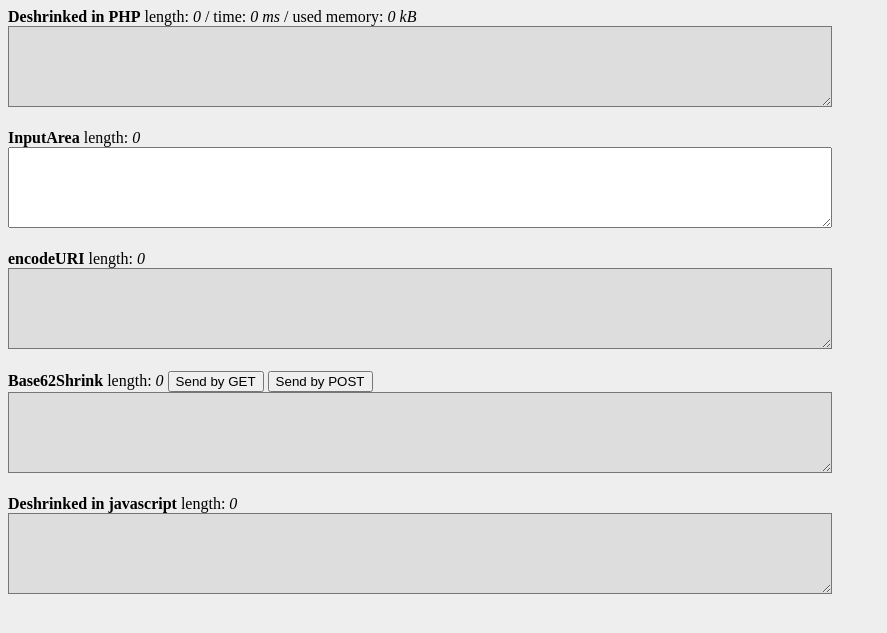
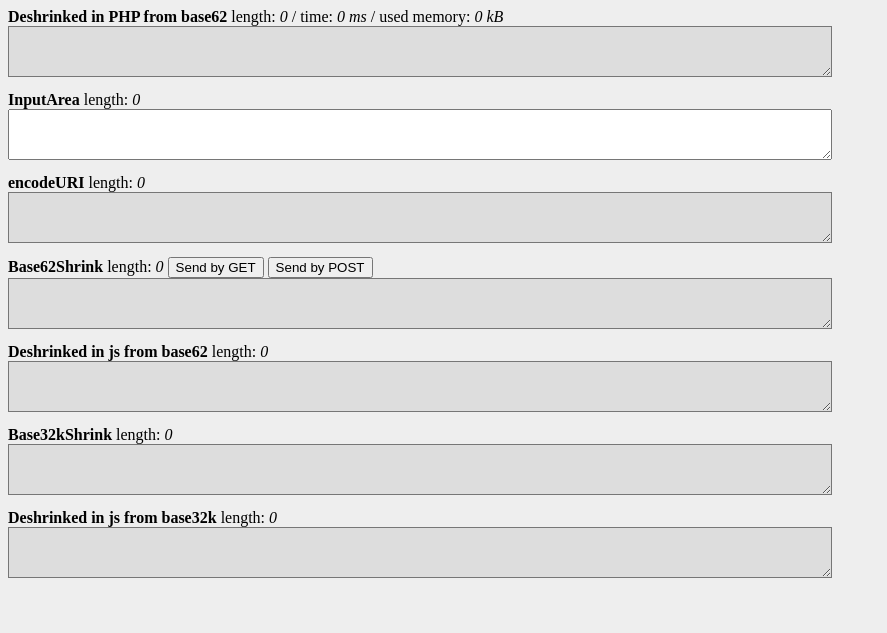
Before and after one commit to ironer/base62shrink, a PHP site: page / in a window 1280 px wide. Shown: the top 633 px of the page, without its empty margins (0-887 px from the left). Run offline with PHP 8.4, Linux system fonts and the light colour scheme.

Commit message:
Added base8 to base32k encoding for storing in local storage.

```diff
--- a/Base62Shrink.php
+++ b/Base62Shrink.php
@@ -25,7 +25,7 @@ class Base62Shrink {
 	}
 
 	private static function base8To62($base8 = '') {
-		$base8 = strlen($base8) % 2 ? '1' . $base8 : '0' . $base8 . '0';
+		$base8 = strlen($base8) % 2 ? '0' . $base8 : '1' . $base8 . '0';
 		for ($base62 = '', $i = 0, $j = strlen($base8); ++$i < $j; ++$i) {
 			$base62 .= self::$b62array[intVal((substr($base8, $i - 1, 2)), 8)];
 		}
@@ -36,7 +36,7 @@ class Base62Shrink {
 		for ($base8 = '', $i = 0, $j = strlen($base62); $i < $j; ++$i) {
 			$base8 .= str_pad(base_convert((string) self::$b62object[$base62[$i]], 10, 8), 2, '0', STR_PAD_LEFT);
 		}
-		return $base8[0] === '1' ? substr($base8, 1) : substr($base8, 1, -1);
+		return $base8[0] === '0' ? substr($base8, 1) : substr($base8, 1, -1);
 	}
 
 	private static function deltaShrinkToBase8($intArray = array()) {
--- a/b62s.js
+++ b/b62s.js
@@ -1,13 +1,56 @@
-var b62s = {};
+var b62s = {'initialized': false};
 
 b62s.compress = function(text) {
-	b62s._bd || b62s._init();
-	return text ? b62s._base8To62(b62s._deltaShrinkToBase8(b62s._compressLZW(b62s._encodeUtf8(text)))) : '';
+	b62s.initialized || b62s._init();
+	return text ? b62s._deltaShrinkToBase8(b62s._compressLZW(b62s._encodeUtf8(text))) : '';
 };
 
-b62s.decompress = function(compressed) {
-	b62s._bd || b62s._init();
-	return compressed ? b62s._decodeUtf8(b62s._decompressLZW(b62s._deltaUnshrinkFromBase8(b62s._base62To8(compressed)))) : '';
+b62s.decompress = function(base8) {
+	b62s.initialized || b62s._init();
+	return base8 ? b62s._decodeUtf8(b62s._decompressLZW(b62s._deltaUnshrinkFromBase8(base8))) : '';
+};
+
+b62s.base8To32k = function(base8) {
+	if (!base8) return '';
+	var add = (5 - (base8.length + 1) % 5) % 5;
+	base8 = add + base8;
+	while (add-- > 0) base8 += '0';
+
+	for (var base32k = '', i = 0, j = base8.length, k; i < j; i += 5) {
+		k = parseInt((base8.substr(i, 5)), 8) + 13312;
+		if (k > 19893) k += (k > 40795) ? 16548 : 74;
+		base32k += String.fromCharCode(k);
+	}
+	return base32k;
+};
+
+b62s.base32kTo8 = function(base32k) {
+	if (!base32k) return '';
+	for (var base8 = '', i = 0, j = base32k.length, k; i < j; ++i) {
+		k = base32k.charCodeAt(i) - 13312;
+		if (k > 6581) k -= (k > 27557) ? 16548 : 74;
+		k = parseInt(k).toString(8);
+		while (k.length < 5) k = '0' + k;
+		base8 += k;
+	}
+	return base8[0] === '0' ? base8.slice(1) : base8.slice(1, -parseInt(base8[0]));
+};
+
+b62s.base8To62 = function(base8) {
+	if (!base8) return '';
+	b62s.initialized || b62s._init();
+	base8 = base8.length % 2 ? '0' + base8 : '1' + base8 + '0';
+	for (var base62 = '', i = 0, j = base8.length; ++i < j; ++i) base62 += b62s._b62array[parseInt((base8.substr(i - 1, 2)), 8)];
+	return base62;
+};
+
+b62s.base62To8 = function(base62) {
+	if (!base62) return '';
+	b62s.initialized || b62s._init();
+	for (var base8 = '', i = 0, j = base62.length, k; i < j; ++i) {
+		base8 += (k = parseInt(b62s._b62object[base62[i]]).toString(8))[1] ? k[0] + k[1] : '0' + k[0];
+	}
+	return base8[0] === '0' ? base8.slice(1) : base8.slice(1, -1);
 };
 
 b62s._init = function() {
@@ -18,20 +61,7 @@ b62s._init = function() {
 	b62s._LZWarray = [];
 	b62s._LZWobject = {};
 	for (i = 0; i < 256; ++i) b62s._LZWobject[b62s._LZWarray[i] = String.fromCharCode(i)] = i;
-	b62s._bd = true;
-};
-
-b62s._base8To62 = function(base8) {
-	base8 = base8.length % 2 ? '1' + base8 : '0' + base8 + '0';
-	for (var base62 = '', i = 0, j = base8.length; ++i < j; ++i) base62 += b62s._b62array[parseInt((base8.substr(i - 1, 2)), 8)];
-	return base62;
-};
-
-b62s._base62To8 = function(base62) {
-	for (var base8 = '', i = 0, j = base62.length, k; i < j; ++i) {
-		base8 += (k = parseInt(b62s._b62object[base62[i]]).toString(8))[1] ? k[0] + k[1] : '0' + k[0];
-	}
-	return base8[0] === '1' ? base8.slice(1) : base8.slice(1, -1);
+	b62s.initialized = true;
 };
 
 b62s._deltaShrinkToBase8 = function(intArray) {
--- a/index.php
+++ b/index.php
@@ -15,56 +15,84 @@ $time = microtime(TRUE) - $time; $memory = memory_get_peak_usage() - $memory;
 	<meta charset="utf-8" />
 	<title>base62shrink</title>
 	<script type="text/javascript" src="b62s.js"></script>
-	<style>body { background: #eee; } .readonly { background: #ddd; }</style>
+	<style>body { background: #eee; } label { font-weight: bold; } .pad { height: 10px; } .readonly { background: #ddd; }</style>
 </head>
 <body>
-	<strong>Deshrinked in PHP</strong> length: <i id="paLen"></i> /
+	<label for="phparea">Deshrinked in PHP from base62</label> length: <i id="paLen"></i> /
 	time: <i><?=number_format($time * 1000, 0, '.', ' ')?> ms</i> /
 	used memory: <i><?=number_format($memory / 1024, 0, '.', ' ')?> kB</i><br>
-	<textarea id="phparea" class="readonly" rows="5" cols="100" readonly></textarea>
-	<br><br>
-	<strong>InputArea</strong> length: <i id="iaLen"></i><br>
-	<textarea id="inputarea" rows="5" cols="100"></textarea>
-	<br><br>
-	<strong>encodeURI</strong> length: <i id="uaLen"></i><br>
-	<textarea id="uriarea" class="readonly" rows="5" cols="100" readonly></textarea>
-	<br><br>
+	<textarea id="phparea" class="readonly" rows="3" cols="100" readonly></textarea>
+
+	<div class="pad"></div>
+	<label for="inputarea">InputArea</label> length: <i id="iaLen"></i><br>
+	<textarea id="inputarea" rows="3" cols="100"></textarea>
+
+	<div class="pad"></div>
+	<label for="uriarea">encodeURI</label> length: <i id="uaLen"></i><br>
+	<textarea id="uriarea" class="readonly" rows="3" cols="100" readonly></textarea>
+
+	<div class="pad"></div>
 	<form action="<?=$_SERVER["PHP_SELF"]?>" method="post">
-		<strong>Base62Shrink</strong> length: <i id="oaLen"></i>
+		<label for="base62area">Base62Shrink</label> length: <i id="b62aLen"></i>
 		<input type="submit" value="Send by GET" onmousedown="this.parentNode.method='get'">
 		<input type="submit" value="Send by POST" onmousedown="this.parentNode.method='post'"><br>
-		<textarea name="b62s" id="outputarea" class="readonly" rows="5" cols="100" readonly></textarea>
-		<br><br>
+		<textarea name="b62s" id="base62area" class="readonly" rows="3" cols="100" readonly></textarea>
 	</form>
-	<strong>Deshrinked in javascript</strong> length: <i id="caLen"></i><br>
-	<textarea id="checkarea" class="readonly" rows="5" cols="100" readonly></textarea>
+
+	<div class="pad"></div>
+	<label for="check62area">Deshrinked in js from base62</label> length: <i id="c62aLen"></i><br>
+	<textarea id="check62area" class="readonly" rows="3" cols="100" readonly></textarea>
+
+	<div class="pad"></div>
+	<label for="base32karea">Base32kShrink</label> length: <i id="b32kaLen"></i><br>
+	<textarea id="base32karea" class="readonly" rows="3" cols="100" readonly></textarea>
+
+	<div class="pad"></div>
+	<label for="check32karea">Deshrinked in js from base32k</label> length: <i id="c32kaLen"></i><br>
+	<textarea id="check32karea" class="readonly" rows="3" cols="100" readonly></textarea>
 
 	<script>
 		var areas = {};
 		areas.phparea = document.getElementById('phparea');
 		areas.inputarea = document.getElementById('inputarea');
 		areas.uriarea = document.getElementById('uriarea');
-		areas.outputarea = document.getElementById('outputarea');
-		areas.checkarea = document.getElementById('checkarea');
+		areas.base62area = document.getElementById('base62area');
+		areas.check62area = document.getElementById('check62area');
+		areas.base32karea = document.getElementById('base32karea');
+		areas.check32karea = document.getElementById('check32karea');
+
 		areas.paLen = document.getElementById('paLen');
 		areas.iaLen = document.getElementById('iaLen');
 		areas.uaLen = document.getElementById('uaLen');
-		areas.oaLen = document.getElementById('oaLen');
-		areas.caLen = document.getElementById('caLen');
+		areas.b62aLen = document.getElementById('b62aLen');
+		areas.c62aLen = document.getElementById('c62aLen');
+		areas.b32kaLen = document.getElementById('b32kaLen');
+		areas.c32kaLen = document.getElementById('c32kaLen');
 
 		areas.refresh = function() {
 			areas.paLen.innerHTML = areas.formNum(areas.phparea.value.length);
 			var input = areas.inputarea.value;
 			areas.iaLen.innerHTML = areas.formNum(input.length);
-			var uri = encodeURI(input);
-			areas.uriarea.value = uri;
-			areas.uaLen.innerHTML = areas.formNum(uri.length);
-			var shrinked = b62s.compress(input);
-			areas.outputarea.value = shrinked;
-			areas.oaLen.innerHTML = areas.formNum(shrinked.length);
-			var deshrinked = b62s.decompress(shrinked);
-			areas.checkarea.value = deshrinked;
-			areas.caLen.innerHTML = areas.formNum(deshrinked.length);
+
+			var uriEncoded = encodeURI(input);
+			areas.uriarea.value = uriEncoded;
+			areas.uaLen.innerHTML = areas.formNum(uriEncoded.length);
+
+			var base8 = b62s.compress(input);
+
+			var base62 = b62s.base8To62(base8);
+			areas.base62area.value = base62;
+			areas.b62aLen.innerHTML = areas.formNum(base62.length);
+			var check62 = b62s.decompress(b62s.base62To8(base62));
+			areas.check62area.value = check62;
+			areas.c62aLen.innerHTML = areas.formNum(check62.length);
+
+			var base32k = b62s.base8To32k(base8);
+			areas.base32karea.value = base32k;
+			areas.b32kaLen.innerHTML = areas.formNum(base32k.length);
+			var check32k = b62s.decompress(b62s.base32kTo8(base32k));
+			areas.check32karea.value = check32k;
+			areas.c32kaLen.innerHTML = areas.formNum(check32k.length);
 		};
 
 		areas.formNum = function(num) {
```
Also changed, not shown: README.md.
